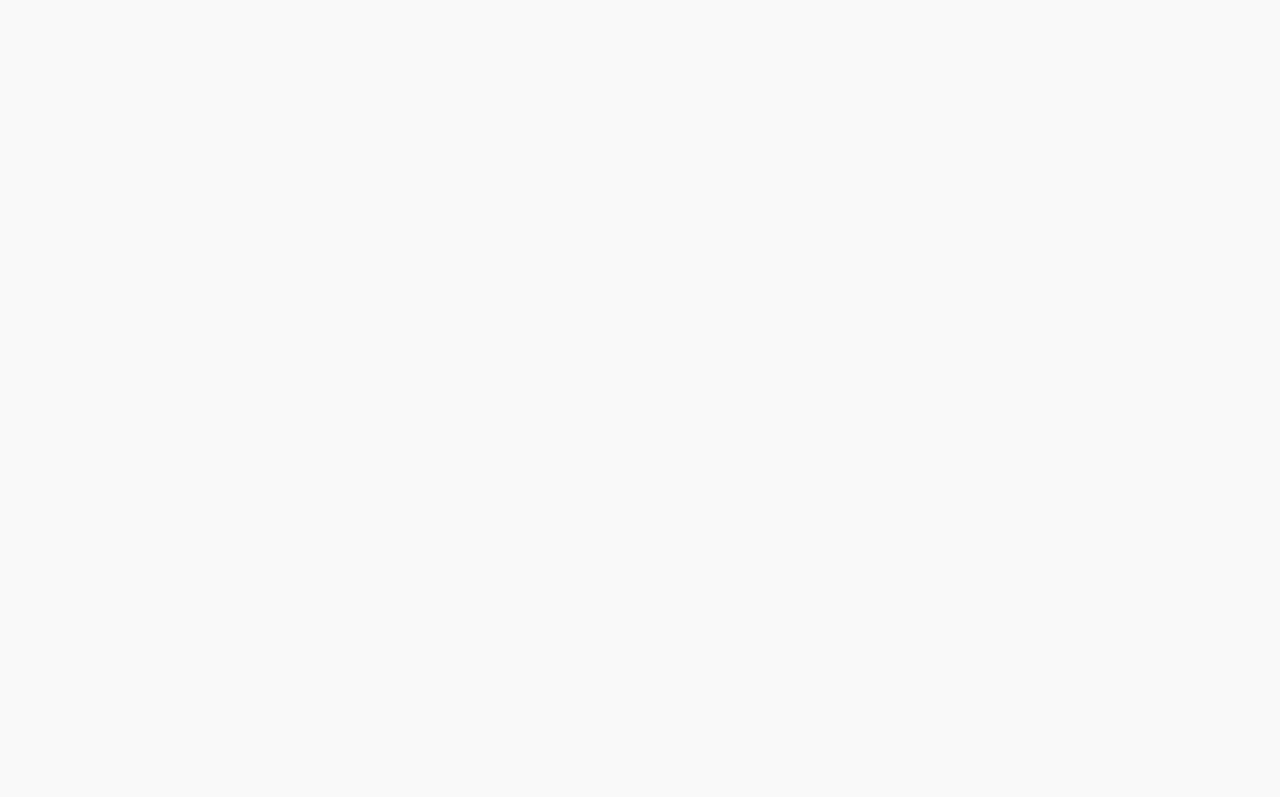
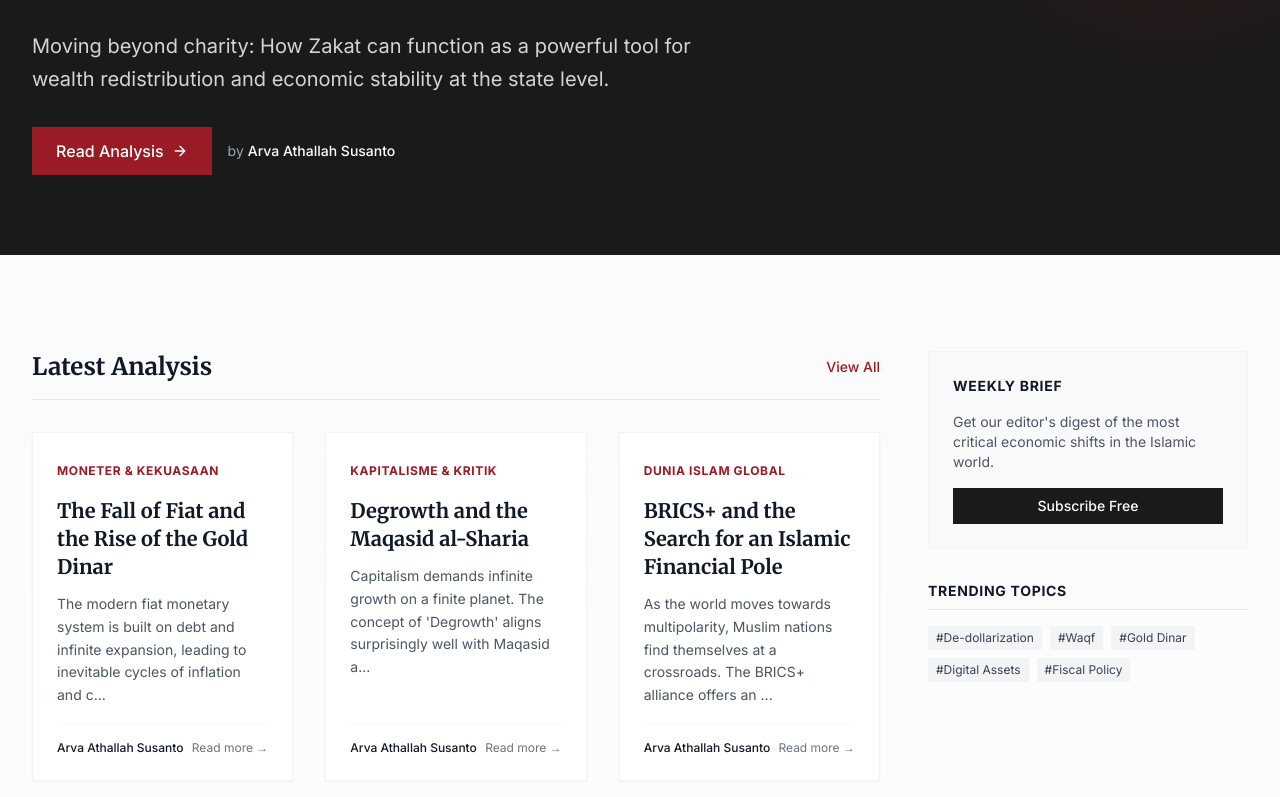
Before and after one commit to arvaasusanto/arva-ekis, a Next.js app: page / in a window 1280 px wide. Before the commit this address had no page. Shown: the part 383-1180 px from the top of the page. Before the commit the page ends 800 px from the top, so only its background shows below. Built offline with nearby package versions, Linux system fonts and the light colour scheme.

Commit message:
Update page.tsx

```diff
--- a/app/page.tsx
+++ b/app/page.tsx
@@ -1,59 +1,63 @@
 import Navbar from "@/components/Navbar";
+import Hero from "@/components/Hero";
+import ArticleGrid from "@/components/ArticleGrid";
 import Footer from "@/components/Footer";
-import { recentArticles, featuredArticle } from "@/lib/data";
-import { notFound } from "next/navigation";
-export default function ArticlePage({ params }: { params: { id: string } }) {
-    // Combine all articles to find the one matching the ID
-    const allArticles = [featuredArticle, ...recentArticles];
-    const article = allArticles.find((a) => a.id === params.id);
-    if (!article) {
-        notFound();
-    }
+import { featuredArticle, recentArticles } from "@/lib/data";
+
+export default function Home() {
     return (
         <main className="min-h-screen flex flex-col">
             <Navbar />
-            <article className="flex-grow">
-                {/* Header */}
-                <header className="bg-paper py-16 px-4 border-b border-gray-100">
-                    <div className="max-w-3xl mx-auto text-center">
-                        <span className="text-primary font-bold tracking-wider text-sm uppercase mb-4 block">
-                            {article.category}
-                        </span>
-                        <h1 className="text-3xl md:text-5xl font-serif font-bold text-gray-900 mb-6 leading-tight">
-                            {article.title}
-                        </h1>
-                        <div className="flex items-center justify-center space-x-2 text-sm text-gray-500">
-                            <span className="font-medium text-gray-900">{article.author}</span>
-                            <span>•</span>
-                            <span>{article.date || "Just now"}</span>
+
+            <Hero article={featuredArticle} />
+
+            <div className="max-w-7xl mx-auto px-4 sm:px-6 lg:px-8 py-12 flex-grow w-full">
+                <div className="flex flex-col md:flex-row gap-12">
+                    {/* Main Content */}
+                    <div className="flex-1">
+                        <div className="flex items-center justify-between mb-8 pb-4 border-b border-gray-200">
+                            <h2 className="text-2xl font-serif font-bold text-gray-900">
+                                Latest Analysis
+                            </h2>
+                            <span className="text-sm font-medium text-primary cursor-pointer hover:underline">
+                                View All
+                            </span>
                         </div>
+
+                        <ArticleGrid articles={recentArticles} />
                     </div>
-                </header>
-                {/* Content */}
-                <div className="max-w-3xl mx-auto px-4 py-12">
-                    <div className="prose prose-lg prose-red max-w-none font-serif text-gray-800">
-                        {/* Excerpt / Intro */}
-                        {article.excerpt && (
-                            <p className="text-xl leading-relaxed mb-8 font-sans text-gray-600 border-l-4 border-primary pl-6 italic">
-                                {article.excerpt}
+
+                    {/* Sidebar */}
+                    <aside className="w-full md:w-80 flex-shrink-0 space-y-8">
+                        <div className="bg-paper p-6 border border-gray-100 rounded-sm">
+                            <h3 className="font-bold text-gray-900 uppercase tracking-wider text-sm mb-4">
+                                Weekly Brief
+                            </h3>
+                            <p className="text-sm text-gray-600 mb-4">
+                                Get our editor's digest of the most critical economic shifts in the Islamic world.
                             </p>
-                        )}
-                        {/* Main Content - split by double newline to create paragraphs */}
-                        {article.content.split('\n\n').map((paragraph, index) => (
-                            <p key={index} className="mb-4">
-                                {paragraph}
-                            </p>
-                        ))}
-                    </div>
+                            <button className="w-full bg-secondary text-white py-2 font-medium text-sm hover:bg-gray-800 transition-colors">
+                                Subscribe Free
+                            </button>
+                        </div>
+
+                        <div>
+                            <h3 className="font-bold text-gray-900 uppercase tracking-wider text-sm mb-4 pb-2 border-b border-gray-200">
+                                Trending Topics
+                            </h3>
+                            <div className="flex flex-wrap gap-2">
+                                {["De-dollarization", "Waqf", "Gold Dinar", "Digital Assets", "Fiscal Policy"].map((tag) => (
+                                    <span key={tag} className="bg-gray-100 text-gray-700 text-xs px-2 py-1 hover:bg-gray-200 cursor-pointer">
+                                        #{tag}
+                                    </span>
+                                ))}
+                            </div>
+                        </div>
+                    </aside>
                 </div>
-            </article>
+            </div>
+
             <Footer />
         </main>
     );
 }
-export async function generateStaticParams() {
-    const allArticles = [featuredArticle, ...recentArticles];
-    return allArticles.map((article) => ({
-        id: article.id,
-    }));
-}
```
